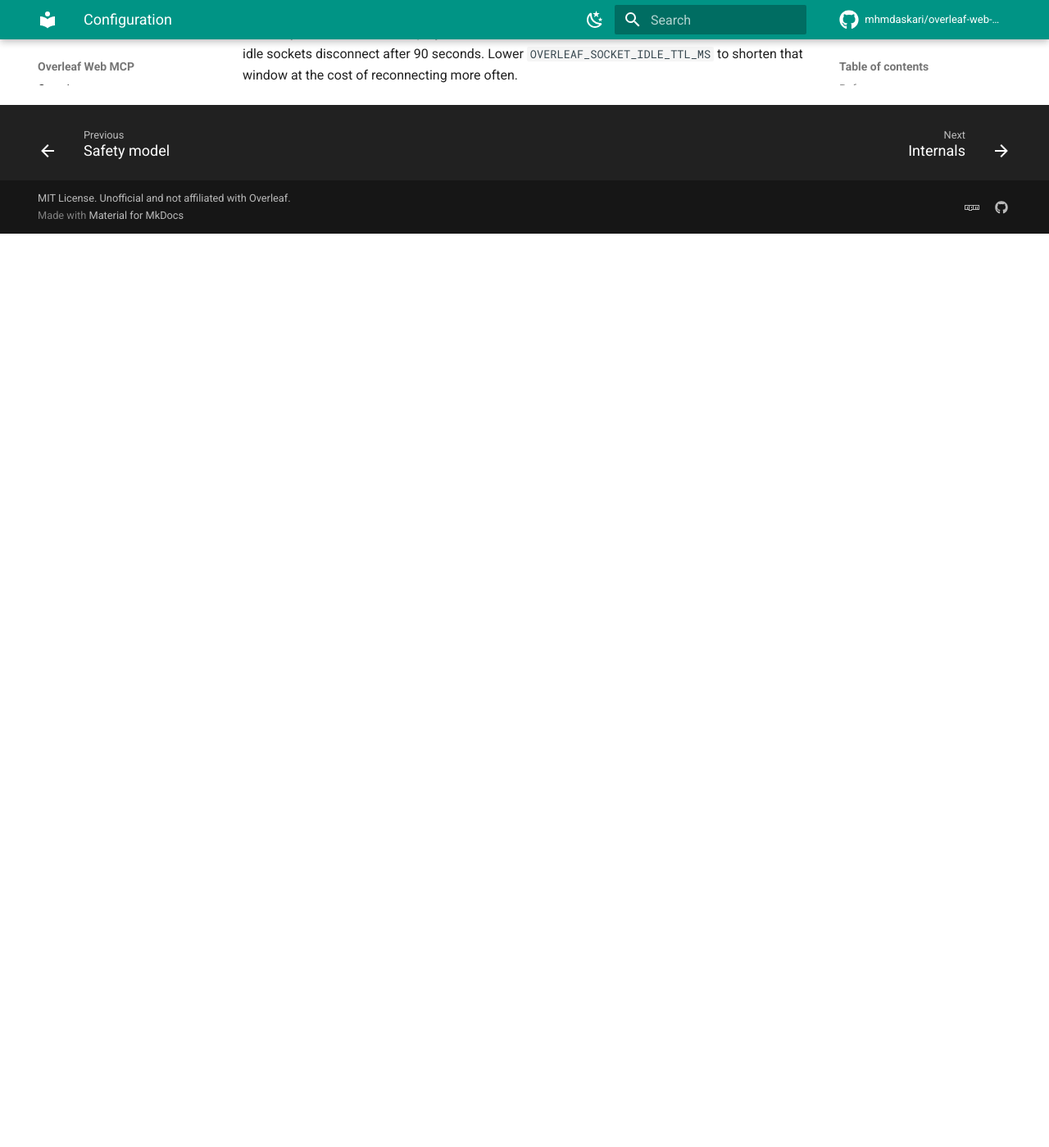
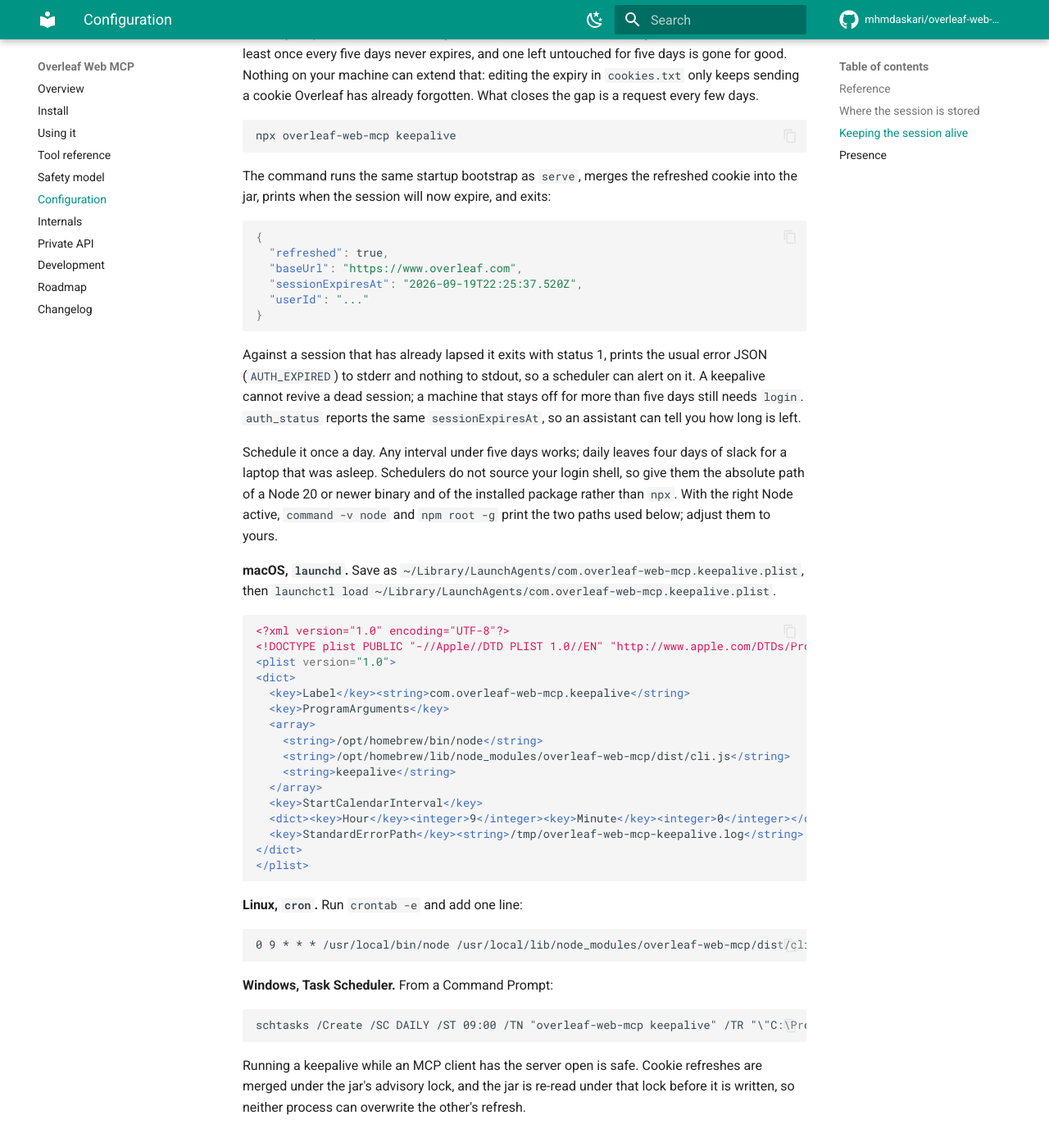
Before and after one commit to Yusuf00Aras/overleaf-web-mcp, an MkDocs documentation site: the page built from docs/configuration.md, in a window 1280 px wide and 1400 px high, scrolled down 2129 px. Shown: the whole window at 82% size. Built offline with MkDocs 1.6.1 and Material for MkDocs 9.7.7, drawn with Linux system fonts in a browser that asks for light colours; comment, search, counter and statistics services are not loaded; before the commit the page ends 2414 px from its top, so only the background shows below that; some of the changed text lies outside the part shown.

Commit message:
docs: list the tools in the README and document the keepalive
The README gets a table of all 24 tools grouped as in the tool reference, with
a test that fails if a registered tool is missing from it, and its sign-in step
notes the five-day session limit. The configuration guide gains a section on
keeping the session alive with launchd, cron, and Task Scheduler examples, and
the install guide a troubleshooting entry for a client that reports only
"Connection closed" at startup.

The roadmap makes session keepalive its own shipped v0.3.0 stage, moves bulk
sync to v0.4.0 with plan_sync, sync_directory, and delete_entities first, and
renumbers compile ergonomics to v0.5.0 and multi-file support to v0.6.0.

````diff
--- a/docs/configuration.md
+++ b/docs/configuration.md
@@ -48,7 +48,80 @@ warning in `auth_status`.
 
 Cookie refreshes received during normal use are merged under an advisory lock and written through
 a protected temporary file followed by an atomic replace. If the session expires, run
-`npx overleaf-web-mcp login` again.
+`npx overleaf-web-mcp login` again; to stop that happening, see the next section.
+
+## Keeping the session alive
+
+Overleaf issues its session cookie with a five-day lifetime and re-issues it, with a fresh five
+days, on every response. The server merges each refreshed cookie into the jar, so a session used
+at least once every five days never expires, and one left untouched for five days is gone for
+good. Nothing on your machine can extend that: editing the expiry in `cookies.txt` only keeps
+sending a cookie Overleaf has already forgotten. What closes the gap is a request every few days.
+
+```bash
+npx overleaf-web-mcp keepalive
+```
+
+The command runs the same startup bootstrap as `serve`, merges the refreshed cookie into the jar,
+prints when the session will now expire, and exits:
+
+```json
+{
+  "refreshed": true,
+  "baseUrl": "https://www.overleaf.com",
+  "sessionExpiresAt": "2026-09-19T22:25:37.520Z",
+  "userId": "..."
+}
+```
+
+Against a session that has already lapsed it exits with status 1, prints the usual error JSON
+(`AUTH_EXPIRED`) to stderr and nothing to stdout, so a scheduler can alert on it. A keepalive
+cannot revive a dead session; a machine that stays off for more than five days still needs
+`login`. `auth_status` reports the same `sessionExpiresAt`, so an assistant can tell you how long
+is left.
+
+Schedule it once a day. Any interval under five days works; daily leaves four days of slack for a
+laptop that was asleep. Schedulers do not source your login shell, so give them the absolute path
+of a Node 20 or newer binary and of the installed package rather than `npx`. With the right Node
+active, `command -v node` and `npm root -g` print the two paths used below; adjust them to yours.
+
+**macOS, `launchd`.** Save as `~/Library/LaunchAgents/com.overleaf-web-mcp.keepalive.plist`, then
+`launchctl load ~/Library/LaunchAgents/com.overleaf-web-mcp.keepalive.plist`.
+
+```xml
+<?xml version="1.0" encoding="UTF-8"?>
+<!DOCTYPE plist PUBLIC "-//Apple//DTD PLIST 1.0//EN" "http://www.apple.com/DTDs/PropertyList-1.0.dtd">
+<plist version="1.0">
+<dict>
+  <key>Label</key><string>com.overleaf-web-mcp.keepalive</string>
+  <key>ProgramArguments</key>
+  <array>
+    <string>/opt/homebrew/bin/node</string>
+    <string>/opt/homebrew/lib/node_modules/overleaf-web-mcp/dist/cli.js</string>
+    <string>keepalive</string>
+  </array>
+  <key>StartCalendarInterval</key>
+  <dict><key>Hour</key><integer>9</integer><key>Minute</key><integer>0</integer></dict>
+  <key>StandardErrorPath</key><string>/tmp/overleaf-web-mcp-keepalive.log</string>
+</dict>
+</plist>
+```
+
+**Linux, `cron`.** Run `crontab -e` and add one line:
+
+```
+0 9 * * * /usr/local/bin/node /usr/local/lib/node_modules/overleaf-web-mcp/dist/cli.js keepalive >/dev/null 2>>"$HOME/.overleaf-web-mcp-keepalive.log"
+```
+
+**Windows, Task Scheduler.** From a Command Prompt:
+
+```
+schtasks /Create /SC DAILY /ST 09:00 /TN "overleaf-web-mcp keepalive" /TR "\"C:\Program Files\nodejs\node.exe\" \"%APPDATA%\npm\node_modules\overleaf-web-mcp\dist\cli.js\" keepalive"
+```
+
+Running a keepalive while an MCP client has the server open is safe. Cookie refreshes are merged
+under the jar's advisory lock, and the jar is re-read under that lock before it is written, so
+neither process can overwrite the other's refresh.
 
 ## Presence
 
````
Also changed, not shown: README.md (+33 -2 lines), ROADMAP.md (+61 -46 lines), docs/install.md (+8 -0 lines), 1 other file.
